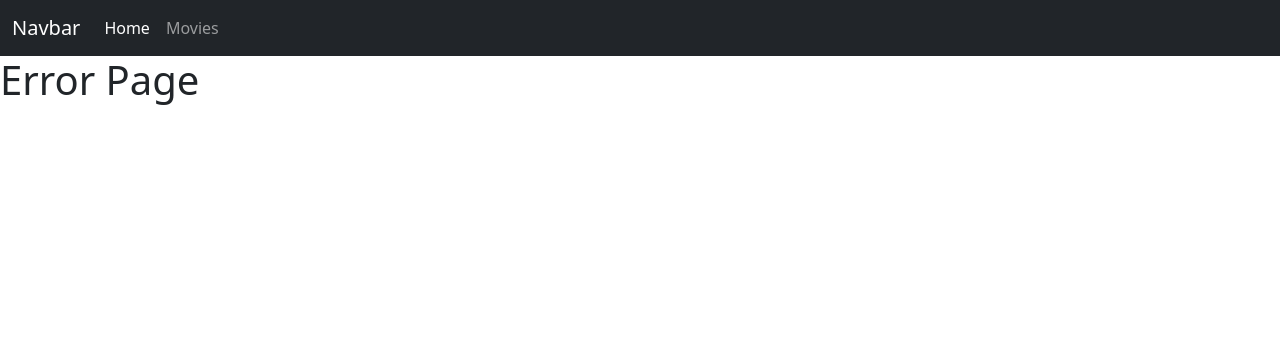
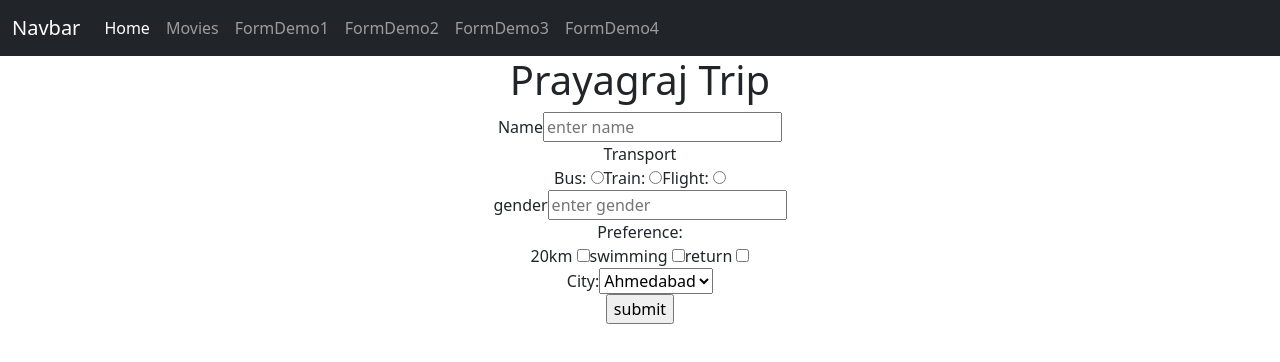
Before and after one commit to kaushal-kj/learning25, a React (Vite) app: page /formdemo3 in a window 1280 px wide. Shown: the top 362 px of the page. Built offline with nearby package versions, Linux system fonts and the light colour scheme.

Commit message:
commited

```diff
--- a/package.json
+++ b/package.json
@@ -12,6 +12,7 @@
   "dependencies": {
     "react": "^18.3.1",
     "react-dom": "^18.3.1",
+    "react-hook-form": "^7.54.2",
     "react-router-dom": "^7.1.5"
   },
   "devDependencies": {
--- a/src/App.jsx
+++ b/src/App.jsx
@@ -7,6 +7,11 @@ import { HotstarHome } from "./components/hotstar/HotstarHome";
 import { HotstarMovies } from "./components/hotstar/HotstarMovies";
 import { Error404 } from "./components/hotstar/Error404";
 import { Navbar } from "./components/hotstar/Navbar";
+import { Play } from "./components/hotstar/Play";
+import { FormDemo1 } from "./components/forms/FormDemo1";
+import { FormDemo2 } from "./components/forms/FormDemo2";
+import { FormDemo3 } from "./components/forms/FormDemo3";
+import { FormDemo4 } from "./components/forms/FormDemo4";
 // import './App.css'
 
 function App() {
@@ -20,6 +25,11 @@ function App() {
         <Route path="/home" element={<HotstarHome />}></Route>
         <Route path="/movies" element={<HotstarMovies />}></Route>
         <Route path="/*" element={<Error404 />}></Route>
+        <Route path="/play/:id" element={<Play />}></Route>
+        <Route path="/formdemo1" element={<FormDemo1 />}></Route>
+        <Route path="/formdemo2" element={<FormDemo2 />}></Route>
+        <Route path="/formdemo3" element={<FormDemo3 />}></Route>
+        <Route path="/formdemo4" element={<FormDemo4 />}></Route>
       </Routes>
     </div>
   );
--- /dev/null
+++ b/src/components/forms/FormDemo1.jsx
@@ -0,0 +1,43 @@
+import React from "react";
+import { useForm } from "react-hook-form";
+
+export const FormDemo1 = () => {
+  const { register, handleSubmit } = useForm();
+  const submitHandler = (data) => {
+    console.log(data);
+  };
+  return (
+    <div style={{ textAlign: "center" }}>
+      <h1>Sample Form</h1>
+      <form onSubmit={handleSubmit(submitHandler)}>
+        <div>
+          <label>Name</label>
+          <input
+            type="text"
+            placeholder="enter name"
+            {...register("name")}
+          ></input>
+        </div>
+        <div>
+          <label>Age</label>
+          <input
+            type="number"
+            placeholder="enter age"
+            {...register("age")}
+          ></input>
+        </div>
+        <div>
+          <label>gender</label>
+          <input
+            type="text"
+            placeholder="enter gender"
+            {...register("gender")}
+          ></input>
+        </div>
+        <div>
+          <input type="submit" value="submit" />
+        </div>
+      </form>
+    </div>
+  );
+};
--- /dev/null
+++ b/src/components/forms/FormDemo2.jsx
@@ -0,0 +1,57 @@
+import React from "react";
+import { useForm } from "react-hook-form";
+
+export const FormDemo2 = () => {
+  const { register, handleSubmit } = useForm();
+  const submitHandler = (data) => {
+    console.log(data);
+  };
+  return (
+    <div style={{ textAlign: "center" }}>
+      <h1>Goa Trip</h1>
+      <form onSubmit={handleSubmit(submitHandler)}>
+        <div>
+          <label>Name</label>
+          <input
+            type="text"
+            placeholder="enter name"
+            {...register("name")}
+          ></input>
+        </div>
+        <div>
+          <label>Transport</label>
+          <br />
+          Bus
+          <input
+            type="radio"
+            name="transport"
+            {...register("transport")}
+          ></input>
+          Train
+          <input
+            type="radio"
+            name="transport"
+            {...register("transport")}
+          ></input>
+          Flight
+          <input
+            type="radio"
+            name="transport"
+            {...register("transport")}
+          ></input>
+        </div>
+        <div>
+          <label>gender</label>
+          <input
+            type="text"
+            placeholder="enter gender"
+            {...register("gender")}
+          ></input>
+        </div>
+        <div>
+          <input type="submit" value="submit" />
+        </div>
+      </form>
+    </div>
+  );
+};
--- /dev/null
+++ b/src/components/forms/FormDemo3.jsx
@@ -0,0 +1,72 @@
+import React from "react";
+import { useForm } from "react-hook-form";
+
+export const FormDemo3 = () => {
+  const { register, handleSubmit } = useForm();
+  const submitHandler = (data) => {
+    console.log(data);
+  };
+  return (
+    <div style={{ textAlign: "center" }}>
+      <h1>Prayagraj Trip</h1>
+      <form onSubmit={handleSubmit(submitHandler)}>
+        <div>
+          <label>Name</label>
+          <input
+            type="text"
+            placeholder="enter name"
+            {...register("name")}
+          ></input>
+        </div>
+        <div>
+          <label>Transport</label>
+          <br />
+          Bus:{" "}
+          <input
+            type="radio"
+            name="transport"
+            {...register("transport")}
+          ></input>
+          Train:{" "}
+          <input
+            type="radio"
+            name="transport"
+            {...register("transport")}
+          ></input>
+          Flight:{" "}
+          <input
+            type="radio"
+            name="transport"
+            {...register("transport")}
+          ></input>
+        </div>
+        <div>
+          <label>gender</label>
+          <input
+            type="text"
+            placeholder="enter gender"
+            {...register("gender")}
+          ></input>
+        </div>
+        <div>
+          <label>Preference:</label>
+          <br />
+          20km <input type="checkbox" {...register("check")}></input>
+          swimming <input type="checkbox" {...register("check")}></input>
+          return <input type="checkbox" {...register("check")}></input>
+        </div>
+        <div>
+          <label>City:</label>
+          <select name="Enter City" {...register("city")}>
+            <option value="ahmedabad">Ahmedabad</option>
+            <option value="mumbai">Mumbai</option>
+            <option value="goa">Goa</option>
+          </select>
+        </div>
+        <div>
+          <input type="submit" value="submit" />
+        </div>
+      </form>
+    </div>
+  );
+};
--- /dev/null
+++ b/src/components/forms/FormDemo4.jsx
@@ -0,0 +1,45 @@
+import React from "react";
+import { useForm } from "react-hook-form";
+
+export const FormDemo4 = () => {
+  const { register, handleSubmit } = useForm();
+  const submitHandler = (data) => {
+    console.log(data);
+  };
+  return (
+    <div style={{ textAlign: "center" }}>
+      <h1>Food Form</h1>
+      <form onSubmit={handleSubmit(submitHandler)}>
+        <div>
+          <label>Name</label>
+          <input
+            type="text"
+            placeholder="enter name"
+            {...register("name")}
+          ></input>
+        </div>
+        <div>
+          <label>Toppings</label>
+          <br />
+          Cheeze
+          <input type="radio" name="topping" {...register("topping")}></input>
+          Chilliflakes
+          <input type="radio" name="topping" {...register("topping")}></input>
+          Oragano
+          <input type="radio" name="topping" {...register("topping")}></input>
+        </div>
+        <div>
+          <label>gender</label>
+          <input
+            type="text"
+            placeholder="enter gender"
+            {...register("gender")}
+          ></input>
+        </div>
+        <div>
+          <input type="submit" value="submit" />
+        </div>
+      </form>
+    </div>
+  );
+};
--- a/src/components/hotstar/HotstarMovies.jsx
+++ b/src/components/hotstar/HotstarMovies.jsx
@@ -1,9 +1,21 @@
 import React from "react";
+import { Link } from "react-router-dom";
 
 export const HotstarMovies = () => {
   return (
     <div>
       <h1>Hotstar Movies page</h1>
+      <ul>
+        <li>
+          <Link to="/play/Pushpa">Pushpa</Link>
+        </li>
+        <li>
+          <Link to="/play/DDLJ">DDLJ</Link>
+        </li>
+        <li>
+          <Link to="/play/1018">Avengers</Link>
+        </li>
+      </ul>
     </div>
   );
 };
--- a/src/components/hotstar/Navbar.jsx
+++ b/src/components/hotstar/Navbar.jsx
@@ -32,6 +32,26 @@ export const Navbar = () => {
                 Movies
               </Link>
             </li>
+            <li class="nav-item">
+              <Link class="nav-link" to="/formdemo1">
+                FormDemo1
+              </Link>
+            </li>
+            <li class="nav-item">
+              <Link class="nav-link" to="/formdemo2">
+                FormDemo2
+              </Link>
+            </li>
+            <li class="nav-item">
+              <Link class="nav-link" to="/formdemo3">
+                FormDemo3
+              </Link>
+            </li>
+            <li class="nav-item">
+              <Link class="nav-link" to="/formdemo4">
+                FormDemo4
+              </Link>
+            </li>
           </ul>
         </div>
       </div>
--- /dev/null
+++ b/src/components/hotstar/Play.jsx
@@ -0,0 +1,11 @@
+import React from "react";
+import { useParams } from "react-router-dom";
+
+export const Play = () => {
+  const id = useParams().id;
+  return (
+    <div>
+      <h1>Playing...{id}</h1>
+    </div>
+  );
+};
```
Also changed, not shown: 1 other file (tests, documents, lock files or other folders).
